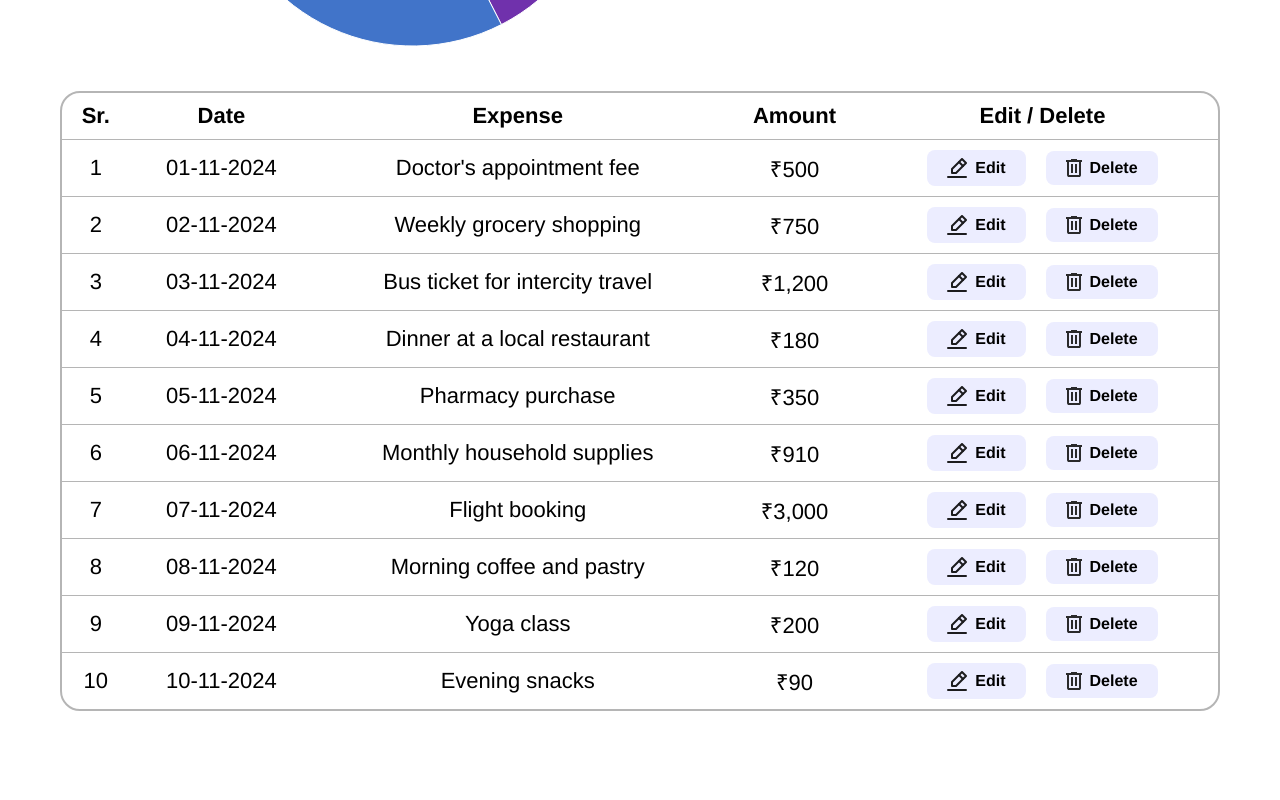
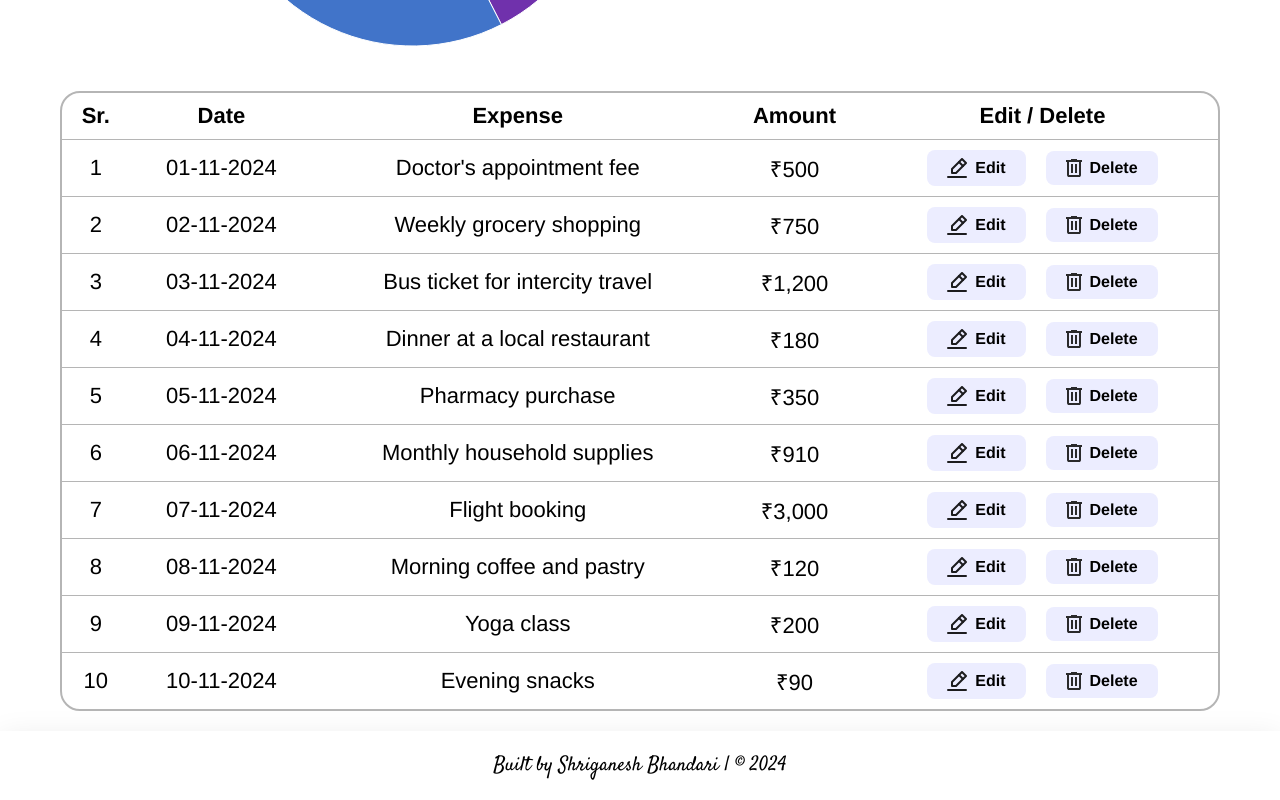
Before and after one commit to ShriganeshBhandari09/Expenses-Tracker-App, a React (Vite) app in the folder Expense Tracker/: page / in a window 1280 px wide. Shown: the part 1283-2083 px from the top of the page. Before the commit the page ends 2014 px from the top, so only its background shows below. Built offline with nearby package versions, Linux system fonts and the light colour scheme.

Commit message:
Added Footer

```diff
--- a/Expense Tracker/src/App.jsx
+++ b/Expense Tracker/src/App.jsx
@@ -1,5 +1,6 @@
 import "./App.css";
 import ExpenseApp from "./components/ExpenseApp";
+import Footer from "./components/Footer";
 import Navbar from "./components/Navbar";
 
 function App() {
@@ -7,6 +8,7 @@ function App() {
     <>
       <Navbar />
       <ExpenseApp />
+      <Footer/>
     </>
   );
 }
--- /dev/null
+++ b/Expense Tracker/src/components/Footer.jsx
@@ -0,0 +1,20 @@
+const Footer = () => {
+  return (
+    <div
+      style={{
+        width: "100%",
+        textAlign: "center",
+        fontSize: "20px",
+        padding: "20px 0px 20px 0px",
+        fontFamily: "Satisfy",
+        boxShadow: "0px 8px 32px 0px #1C1C1E1A",
+        position:"relative",
+        bottom: "0px"
+      }}
+    >
+      Built by Shriganesh Bhandari | © 2024
+    </div>
+  );
+};
+
+export default Footer;
--- a/Expense Tracker/src/index.css
+++ b/Expense Tracker/src/index.css
@@ -1,4 +1,7 @@
 @import url("https://fonts.googleapis.com/css2?family=Arimo:ital,wght@0,400..700;1,400..700&family=Oswald:wght@200..700&display=swap");
+@import url('https://fonts.googleapis.com/css2?family=PT+Serif:ital,wght@0,400;0,700;1,400;1,700&display=swap');
+@import url('https://fonts.googleapis.com/css2?family=Lilita+One&family=Satisfy&display=swap');
+
 
 * {
   margin: 0;
```
